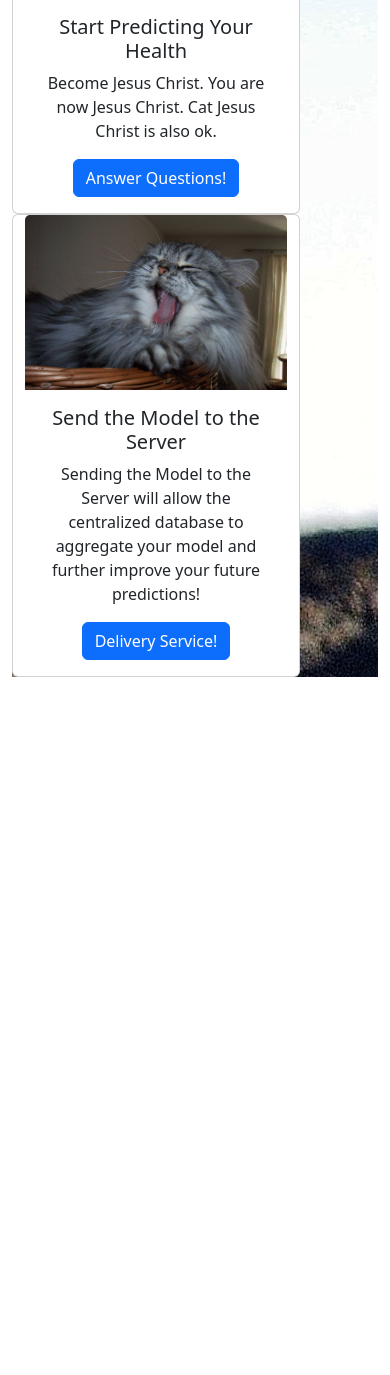
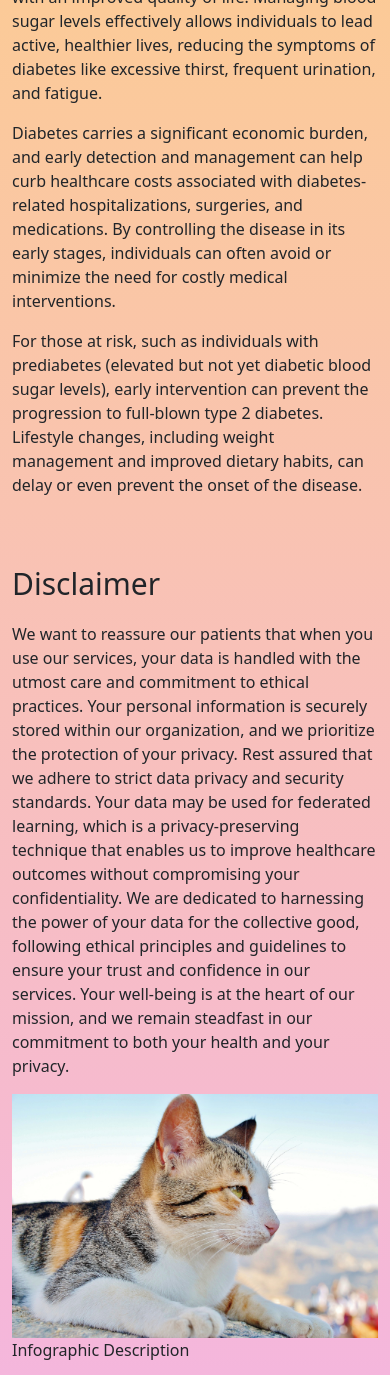
Before and after one commit to NotAnima/CSC3104_Cloud, a Flask app: page / in a window 390 px wide. Shown: the part 669-2044 px from the top of the page. Before the commit the page ends 1346 px from the top, so only its background shows below. Run offline with Flask 3, Linux system fonts and the light colour scheme.

Commit message:
Tried to make the frontend a little nicer I guess

```diff
--- a/Client/templates/base.html
+++ b/Client/templates/base.html
@@ -6,35 +6,21 @@
     <title>{% block title %}{% endblock %}</title>
     <link href="https://cdn.jsdelivr.net/npm/bootstrap@5.3.2/dist/css/bootstrap.min.css" rel="stylesheet" integrity="sha384-T3c6CoIi6uLrA9TneNEoa7RxnatzjcDSCmG1MXxSR1GAsXEV/Dwwykc2MPK8M2HN" crossorigin="anonymous">
   </head>
-  <body>
+  <body style="background: linear-gradient(#FFAF0089,#E562F684); min-height: 100vh;">
     <script src="https://cdn.jsdelivr.net/npm/bootstrap@5.3.2/dist/js/bootstrap.bundle.min.js" integrity="sha384-C6RzsynM9kWDrMNeT87bh95OGNyZPhcTNXj1NW7RuBCsyN/o0jlpcV8Qyq46cDfL" crossorigin="anonymous"></script>
-    <nav class="navbar navbar-expand-lg bg-body-tertiary" style ="background: linear-gradient(#2282FF8E, #55C8FF8E);">
+    <nav class="navbar navbar-expand-lg bg-body-tertiary" style ="background: linear-gradient(270deg,#254DFFE0, #65C7FFE0);">
       <div class="container-fluid">
-        <a class="navbar-brand" href="/">Home</a>
+        <a class="navbar-brand" href="/"><b>Home</b></a>
         <button class="navbar-toggler" type="button" data-bs-toggle="collapse" data-bs-target="#navbarSupportedContent" aria-controls="navbarSupportedContent" aria-expanded="false" aria-label="Toggle navigation">
           <span class="navbar-toggler-icon"></span>
         </button>
         <div class="collapse navbar-collapse" id="navbarSupportedContent">
           <ul class="navbar-nav me-auto mb-2 mb-lg-0">
             <li class="nav-item">
-              <a class="nav-link active" aria-current="page" href="#">Home</a>
+              <a class="nav-link active" aria-current="page" href="/questions">Prediction</a>
             </li>
             <li class="nav-item">
               <a class="nav-link" href="/doctors">Doctors Hub</a>
-            </li>
-            <li class="nav-item dropdown">
-              <a class="nav-link dropdown-toggle" href="#" role="button" data-bs-toggle="dropdown" aria-expanded="false">
-                Dropdown
-              </a>
-              <ul class="dropdown-menu">
-                <li><a class="dropdown-item" href="#">Action</a></li>
-                <li><a class="dropdown-item" href="#">Another action</a></li>
-                <li><hr class="dropdown-divider"></li>
-                <li><a class="dropdown-item" href="#">Something else here</a></li>
-              </ul>
-            </li>
-            <li class="nav-item">
-              <a class="nav-link disabled" aria-disabled="true">Disabled</a>
             </li>
           </ul>
         </div>
--- a/Client/templates/index.html
+++ b/Client/templates/index.html
@@ -1,37 +1,47 @@
 {% extends "base.html" %}
 {% block title %}Diabetes Pre-Diagnostics Prediction Service{% endblock %}
 {% block content %}
-<div class="container-fluid">
-    <div class="container text-center" style="background-image: url('/static/images/cat.jpg')">
-        <div class="row align-items-start">
-            <div class="card" style="width: 18rem;">
-                <img src="{{ url_for('static', filename='images/cat.jpg') }}" class="card-img-top" alt="">
-                <div class="card-body">
-                  <h5 class="card-title">Train the Model</h5>
-                  <p class="card-text">Training the Model will call a HTTP request from the server side to give you the newest up-to-date model and store it locally and train it locally</p>
-                  <a href="/trainModel" class="btn btn-primary">Claim Model!</a>
-                </div>
+
+<div class="container mt-4"><!--style="background: linear-gradient(45deg, #EF32FF8E, #2282FF8E);"-->
+  <div class="row">
+      <!-- Left Column for Text Content -->
+      <div class="col-md-8">
+          <h2>Understanding Diabetes</h2>
+          <p>Understanding the importance of early detection and awareness of diabetes is crucial for both individual well-being and public health. Diabetes, a group of metabolic disorders characterized by elevated blood sugar levels, can have far-reaching consequences if not recognized and managed promptly.</p>
+          <p>At its core, early detection of diabetes is vital for preventing a cascade of complications that can arise when blood sugar levels remain uncontrolled. These complications, ranging from cardiovascular diseases to kidney failure, neuropathy, and vision impairment, can severely impact a person's health and quality of life. Early intervention through medication, dietary adjustments, and regular monitoring can help mitigate these risks.</p>
+          <br><br><br><p><b><a href="/questions">Early diagnosis</a></b> of diabetes goes hand in hand with an improved quality of life. Managing blood sugar levels effectively allows individuals to lead active, healthier lives, reducing the symptoms of diabetes like excessive thirst, frequent urination, and fatigue.</p>
+          <p>Diabetes carries a significant economic burden, and early detection and management can help curb healthcare costs associated with diabetes-related hospitalizations, surgeries, and medications. By controlling the disease in its early stages, individuals can often avoid or minimize the need for costly medical interventions.</p>
+          <p>For those at risk, such as individuals with prediabetes (elevated but not yet diabetic blood sugar levels), early intervention can prevent the progression to full-blown type 2 diabetes. Lifestyle changes, including weight management and improved dietary habits, can delay or even prevent the onset of the disease.</p>
+          <br><br>
+          <p style="font-size:30px"> Disclaimer </p>
+          <p>We want to reassure our patients that when you use our services, your data is handled with the utmost care and commitment to ethical practices. Your personal information is securely stored within our organization, and we prioritize the protection of your privacy. Rest assured that we adhere to strict data privacy and security standards. Your data may be used for federated learning, which is a privacy-preserving technique that enables us to improve healthcare outcomes without compromising your confidentiality. We are dedicated to harnessing the power of your data for the collective good, following ethical principles and guidelines to ensure your trust and confidence in our services. Your well-being is at the heart of our mission, and we remain steadfast in our commitment to both your health and your privacy.</p>
+        </div>
+      <!-- Right Column for Images -->
+      <div class="col-md-4">
+          <!-- First Infographic Div -->
+          <div class="infographic">
+              <img src="{{ url_for('static', filename='images/cat.jpg') }}" class="img-fluid" alt="Infographic 1">
+              <div class="infographic-caption">
+                  <p>Infographic Description</p>
+              </div>
+          </div>
+          <!-- Second Infographic Div -->
+          <div class="infographic">
+              <img src="{{ url_for('static', filename='images/cat2.jpg') }}" class="img-fluid" alt="Infographic 2">
+              <div class="infographic-caption">
+                  <p>Infographic Description</p>
+              </div>
+          </div>
+
+          <div class="infographic">
+            <img src="{{ url_for('static', filename='images/cat3.jpg') }}" class="img-fluid" alt="Infographic 2">
+            <div class="infographic-caption">
+                <p>Infographic Description</p>
             </div>
+        </div>
+          <!-- ... (add more images here) ... -->
+      </div>
+  </div>
+</div>
 
-            <div class="card" style="width: 18rem;">
-                <img src="{{ url_for('static', filename='images/cat2.jpg') }}" class="card-img-top" alt="">
-                <div class="card-body">
-                  <h5 class="card-title">Start Predicting Your Health</h5>
-                  <p class="card-text">Become Jesus Christ. You are now Jesus Christ. Cat Jesus Christ is also ok.</p>
-                  <a href="/questions" class="btn btn-primary">Answer Questions!</a>
-                </div>
-            </div>
-
-            <div class="card" style="width: 18rem;">
-                <img src="{{ url_for('static', filename='images/cat3.jpg') }}" class="card-img-top" alt="">
-                <div class="card-body">
-                  <h5 class="card-title">Send the Model to the Server</h5>
-                  <p class="card-text">Sending the Model to the Server will allow the centralized database to aggregate your model and further improve your future predictions!</p>
-                  <a href="/sendModel" class="btn btn-primary">Delivery Service!</a>
-                </div>
-            </div>
-
-        </div>
-      </div>
-</div>
 {% endblock %}
```
Also changed, not shown: Client/templates/questions.html (+17 -6 lines).
